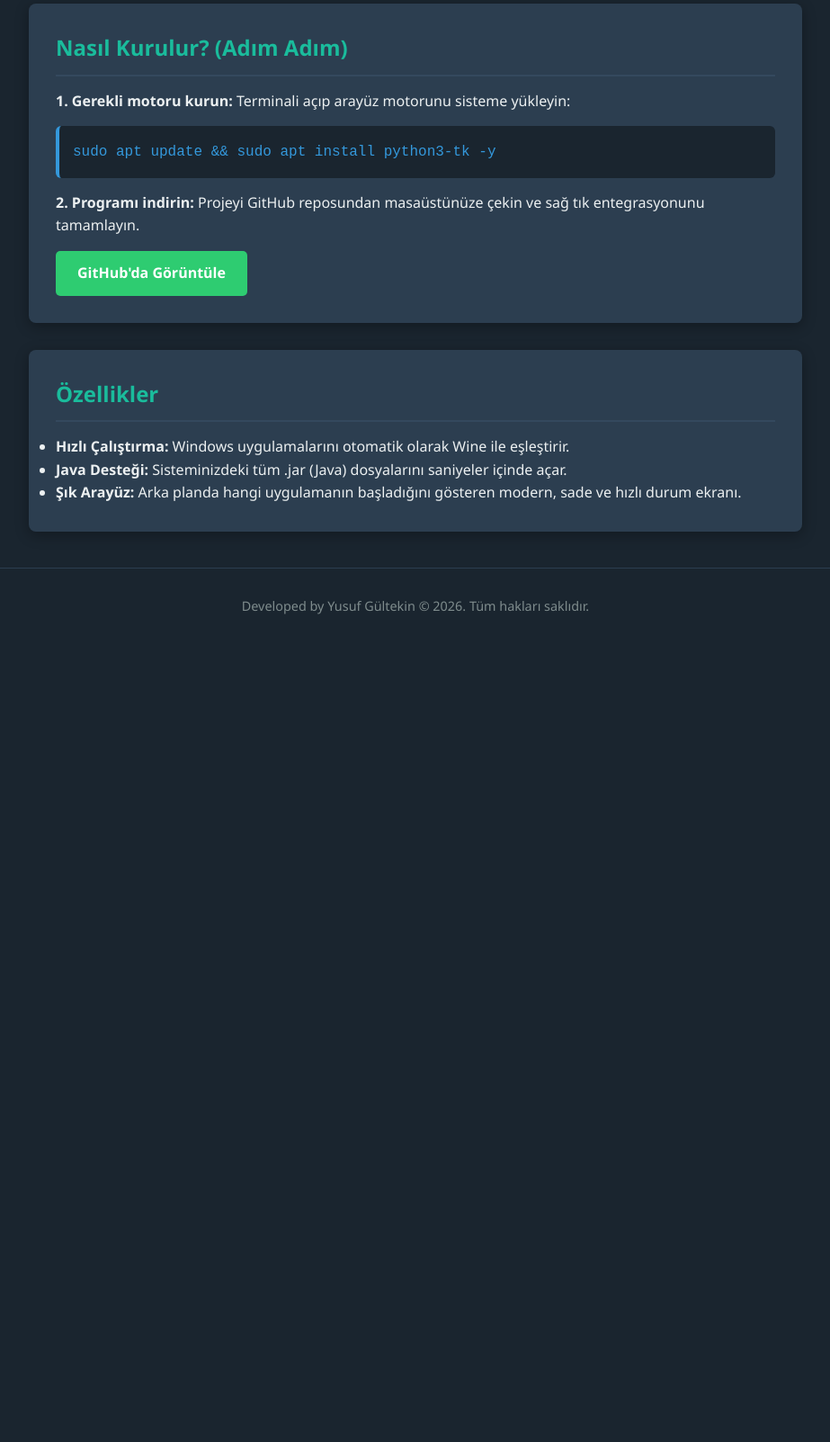
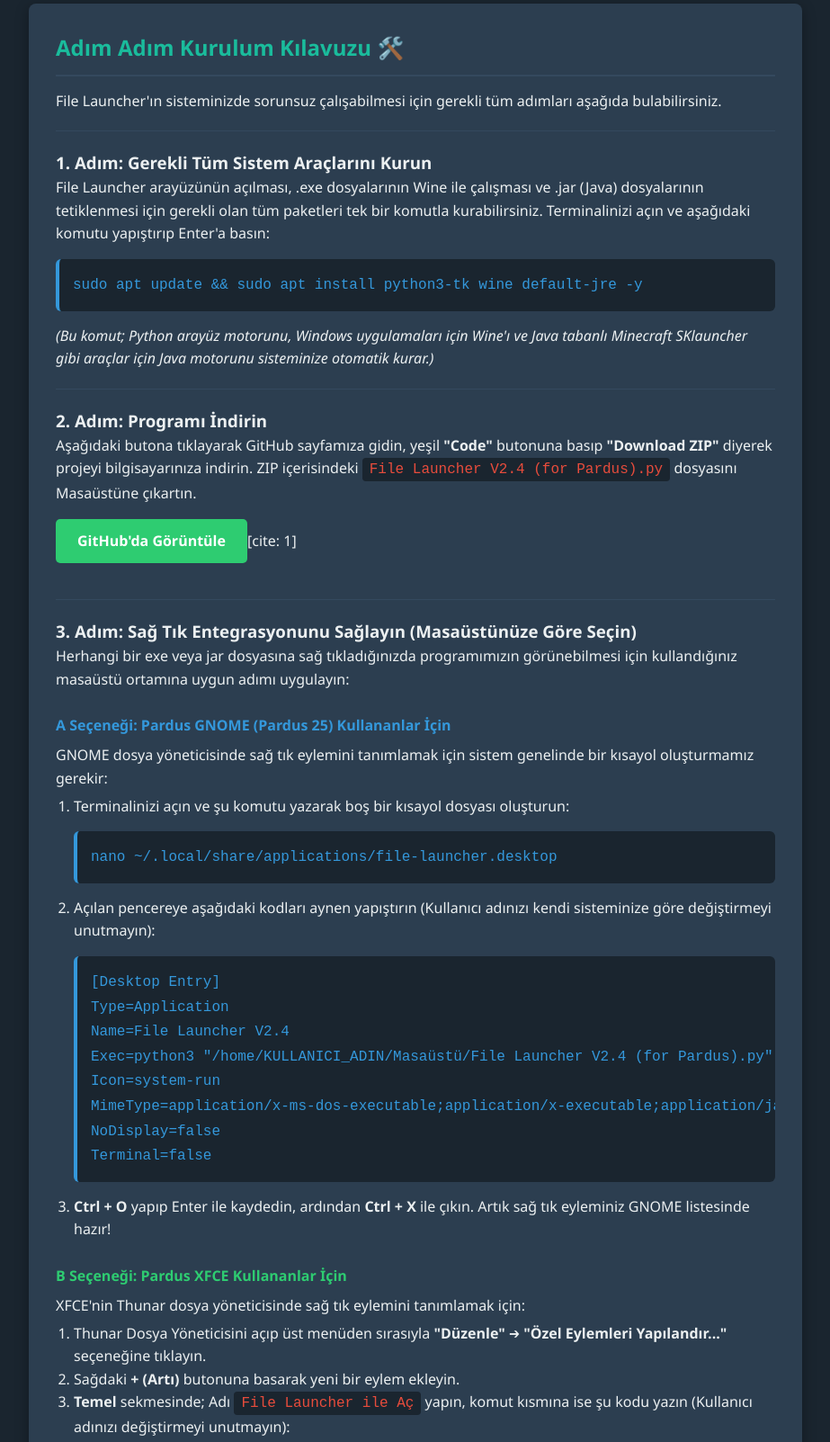
Before and after one commit to yusufefegultekin11-cell/File-Launcher-V2.4-for-Pardus-Users, a plain HTML site: page index.html in a window 1280 px wide. Shown: the part 454-2057 px from the top of the page at 90% size, without its empty margins (178-1101 px from the left). Before the commit the page ends 1169 px from the top, so only its background shows below. Drawn offline with Linux system fonts and the light colour scheme.

Commit message:
index.html

```diff
--- a/index.html
+++ b/index.html
@@ -106,14 +106,56 @@
             <p>Pardus Linux işletim sisteminde Windows (.exe) veya Java (.jar) uygulamalarını terminale kod yazmadan, doğrudan çift tıklayarak veya sağ tıklayıp çalıştırabilmenizi sağlayan, Tkinter arayüzlü hafif ve hızlı bir başlatıcı yardımcı programıdır.</p>
         </div>
 
-        <div class="card">
-            <h2>Nasıl Kurulur? (Adım Adım)</h2>
-            <p><strong>1. Gerekli motoru kurun:</strong> Terminali açıp arayüz motorunu sisteme yükleyin:</p>
-            <pre><code>sudo apt update && sudo apt install python3-tk -y</code></pre>
+<div class="card">
+            <h2>Adım Adım Kurulum Kılavuzu 🛠️</h2>
+            <p>File Launcher'ın sisteminizde sorunsuz çalışabilmesi için gerekli tüm adımları aşağıda bulabilirsiniz.</p>
 
-            <p><strong>2. Programı indirin:</strong> Projeyi GitHub reposundan masaüstünüze çekin ve sağ tık entegrasyonunu tamamlayın.</p>
+            <hr style="border: 0; height: 1px; background: #34495e; margin: 20px 0;">
 
-            <a href="https://github.com/yusufefegultekin11-cell/File-Launcher-V2.4-for-Pardus-Users" class="btn" target="_blank">GitHub'da Görüntüle</a>
+            <h3>1. Adım: Gerekli Tüm Sistem Araçlarını Kurun</h3>
+            <p>File Launcher arayüzünün açılması, .exe dosyalarının Wine ile çalışması ve .jar (Java) dosyalarının tetiklenmesi için gerekli olan tüm paketleri tek bir komutla kurabilirsiniz. Terminalinizi açın ve aşağıdaki komutu yapıştırıp Enter'a basın:</p>
+            <pre><code>sudo apt update && sudo apt install python3-tk wine default-jre -y</code></pre>
+            <p><em>(Bu komut; Python arayüz motorunu, Windows uygulamaları için Wine'ı ve Java tabanlı Minecraft SKlauncher gibi araçlar için Java motorunu sisteminize otomatik kurar.)</em></p>
+
+            <hr style="border: 0; height: 1px; background: #34495e; margin: 20px 0;">
+
+            <h3>2. Adım: Programı İndirin</h3>
+            <p>Aşağıdaki butona tıklayarak GitHub sayfamıza gidin, yeşil <strong>"Code"</strong> butonuna basıp <strong>"Download ZIP"</strong> diyerek projeyi bilgisayarınıza indirin. ZIP içerisindeki <code>File Launcher V2.4 (for Pardus).py</code> dosyasını Masaüstüne çıkartın.</p>
+            <a href="https://github.com/yusufefegultekin11-cell/File-Launcher-V2.4-for-Pardus-Users" class="btn" target="_blank" style="margin-bottom: 20px;">GitHub'da Görüntüle</a>[cite: 1]
+
+            <hr style="border: 0; height: 1px; background: #34495e; margin: 20px 0;">
+
+            <h3>3. Adım: Sağ Tık Entegrasyonunu Sağlayın (Masaüstünüze Göre Seçin)</h3>
+            <p>Herhangi bir exe veya jar dosyasına sağ tıkladığınızda programımızın görünebilmesi için kullandığınız masaüstü ortamına uygun adımı uygulayın:</p>
+
+            <br>
+            <h4 style="color: #3498db; margin-bottom: 8px;">A Seçeneği: Pardus GNOME (Pardus 25) Kullananlar İçin</h4>
+            <p>GNOME dosya yöneticisinde sağ tık eylemini tanımlamak için sistem genelinde bir kısayol oluşturmamız gerekir:</p>
+            <ol style="margin-left: 20px; margin-top: 5px;">
+                <li>Terminalinizi açın ve şu komutu yazarak boş bir kısayol dosyası oluşturun:</li>
+                <pre><code>nano ~/.local/share/applications/file-launcher.desktop</code></pre>
+                <li>Açılan pencereye aşağıdaki kodları aynen yapıştırın (Kullanıcı adınızı kendi sisteminize göre değiştirmeyi unutmayın):</li>
+                <pre><code>[Desktop Entry]
+Type=Application
+Name=File Launcher V2.4
+Exec=python3 "/home/KULLANICI_ADIN/Masaüstü/File Launcher V2.4 (for Pardus).py" %f
+Icon=system-run
+MimeType=application/x-ms-dos-executable;application/x-executable;application/java-archive;application/zip;
+NoDisplay=false
+Terminal=false</code></pre>
+                <li><strong>Ctrl + O</strong> yapıp Enter ile kaydedin, ardından <strong>Ctrl + X</strong> ile çıkın. Artık sağ tık eyleminiz GNOME listesinde hazır!</li>
+            </ol>
+
+            <br>
+            <h4 style="color: #2ecc71; margin-bottom: 8px;">B Seçeneği: Pardus XFCE Kullananlar İçin</h4>
+            <p>XFCE'nin Thunar dosya yöneticisinde sağ tık eylemini tanımlamak için:</p>
+            <ol style="margin-left: 20px; margin-top: 5px;">
+                <li>Thunar Dosya Yöneticisini açıp üst menüden sırasıyla <strong>"Düzenle" ➔ "Özel Eylemleri Yapılandır..."</strong> seçeneğine tıklayın.</li>
+                <li>Sağdaki <strong>+ (Artı)</strong> butonuna basarak yeni bir eylem ekleyin.</li>
+                <li><strong>Temel</strong> sekmesinde; Adı <code>File Launcher ile Aç</code> yapın, komut kısmına ise şu kodu yazın (Kullanıcı adınızı değiştirmeyi unutmayın):</li>
+                <pre><code>python3 "/home/KULLANICI_ADIN/Masaüstü/File Launcher V2.4 (for Pardus).py" %f</code></pre>
+                <li><strong>Görünüm Koşulları</strong> sekmesine geçip Dosya Deseni kutusuna <code>*.exe;*.jar;*.zip</code> yazın ve alt taraftan <strong>"Diğer Dosyalar"</strong> seçeneğini işaretleyip kaydedin.</li>
+            </ol>
         </div>
 
 <div class="card">
```
